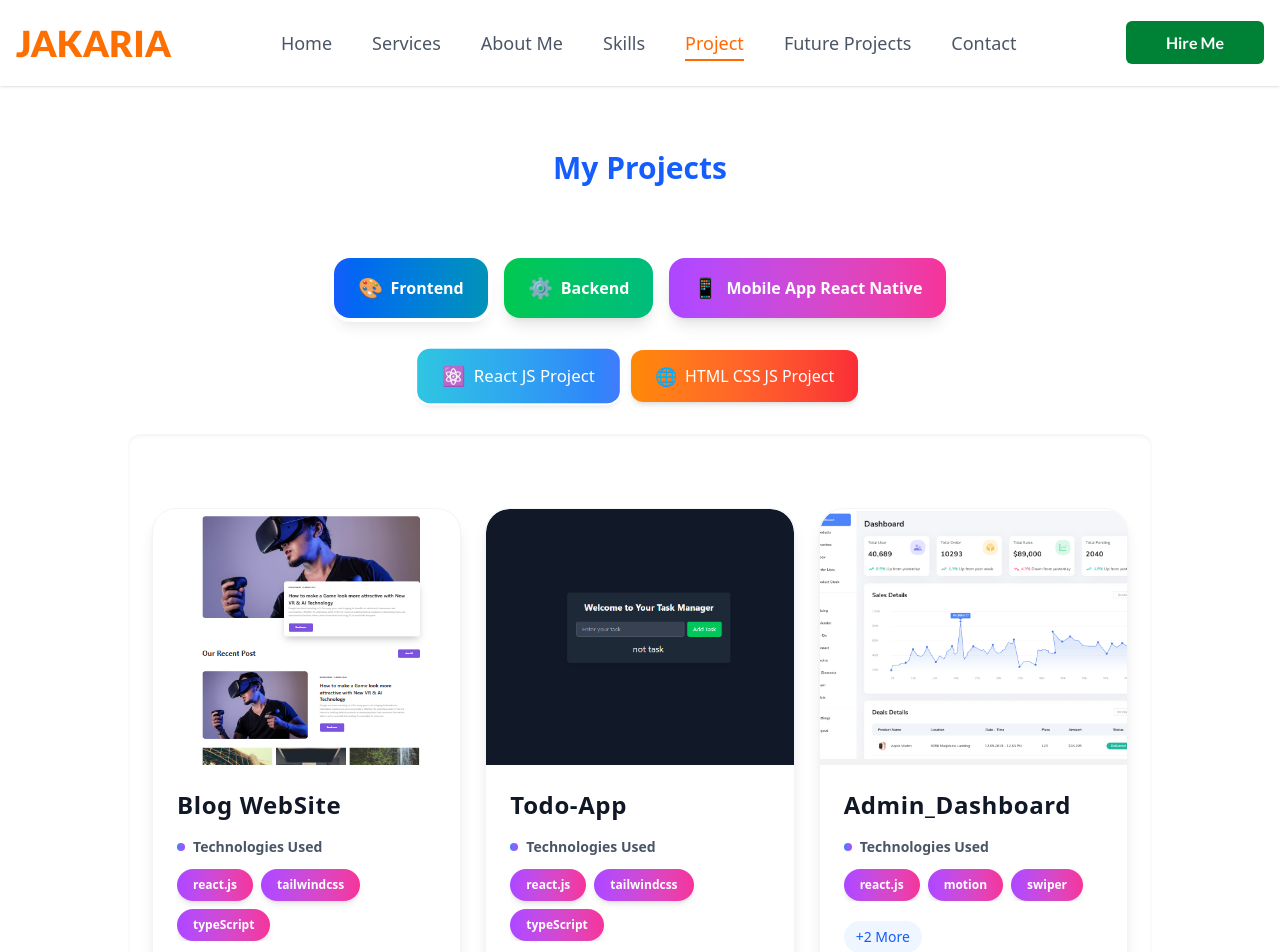
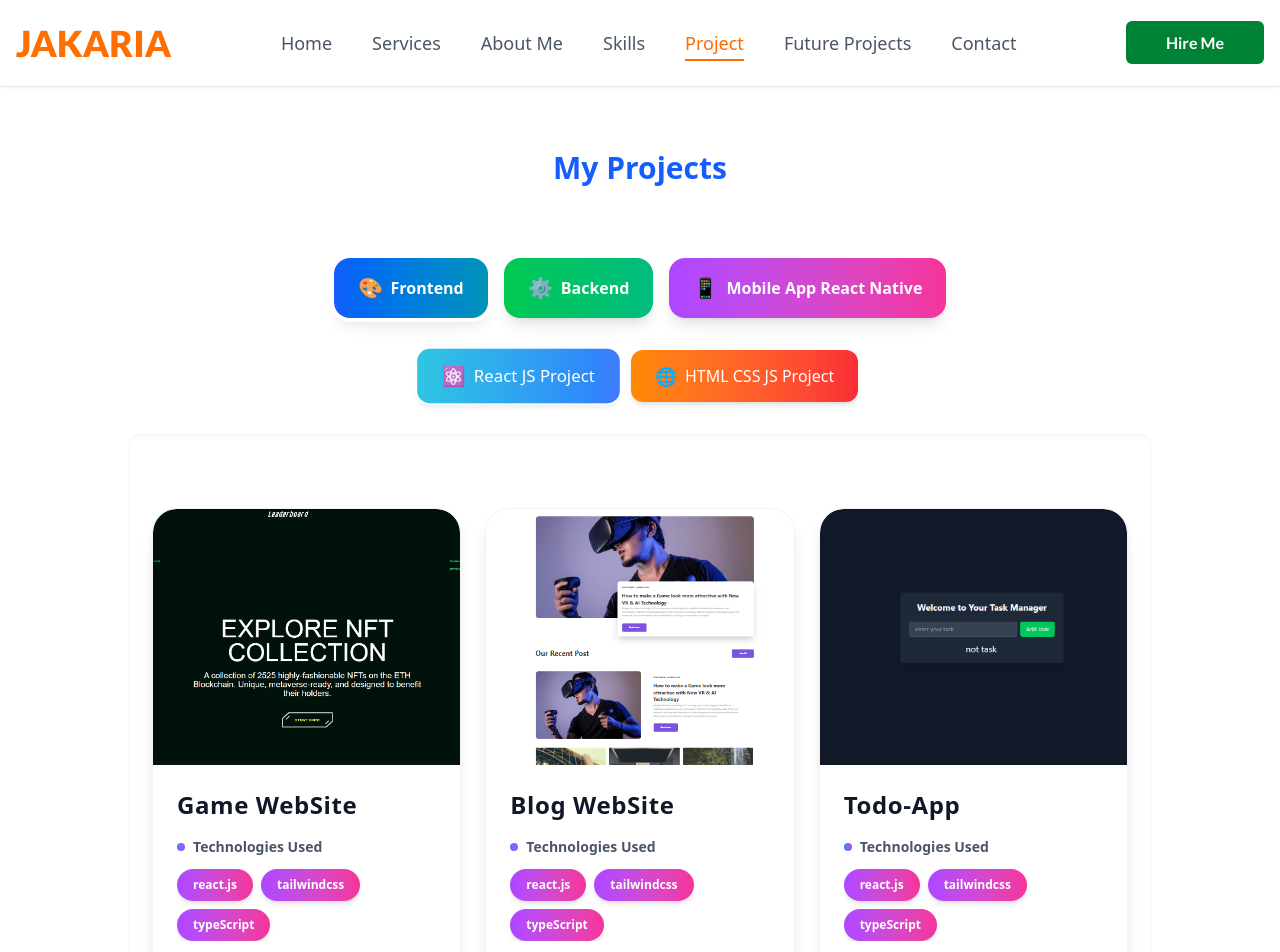
Before and after one commit to Jakaria-Ahmod/MyPortfolio, a React (Vite) app: page /project in a window 1280 px wide. Shown: the top 952 px of the page. Built offline with nearby package versions, Linux system fonts and the light colour scheme.

Commit message:
project aded

```diff
--- a/src/page/Projects/components/project.api.js
+++ b/src/page/Projects/components/project.api.js
@@ -2,6 +2,7 @@ import blog from '../../../assets/img/blog.png';
 import builder from '../../../assets/img/buil.png';
 import Dashboard from '../../../assets/img/dashboard.png';
 import ecom from '../../../assets/img/ecom.png';
+import gameSite from '../../../assets/img/gamesite.png';
 import Girl from '../../../assets/img/girl.png';
 import GymImg from '../../../assets/img/gym.png';
 import landing from '../../../assets/img/landing.png';
@@ -13,6 +14,13 @@ import Todo from '../../../assets/img/Todo.png';
 import user from '../../../assets/img/user.png';
 import web from '../../../assets/img/web.png';
 export const projectsDataReactjs = [
+  {
+    name: 'Game webSite',
+    link: 'https://assingment-in-jobs.vercel.app/',
+    gitHubLink: 'https://github.com/Jakaria-Ahmod/Assingment_In_Jobs',
+    PojectImg: gameSite,
+    technologies: ['react.js', 'tailwindcss', 'typeScript'],
+  },
   {
     name: 'Blog webSite',
     link: 'https://blog-web-site-flame.vercel.app/',
```
Also changed, not shown: src/assets/img/gamesite.png (added).
